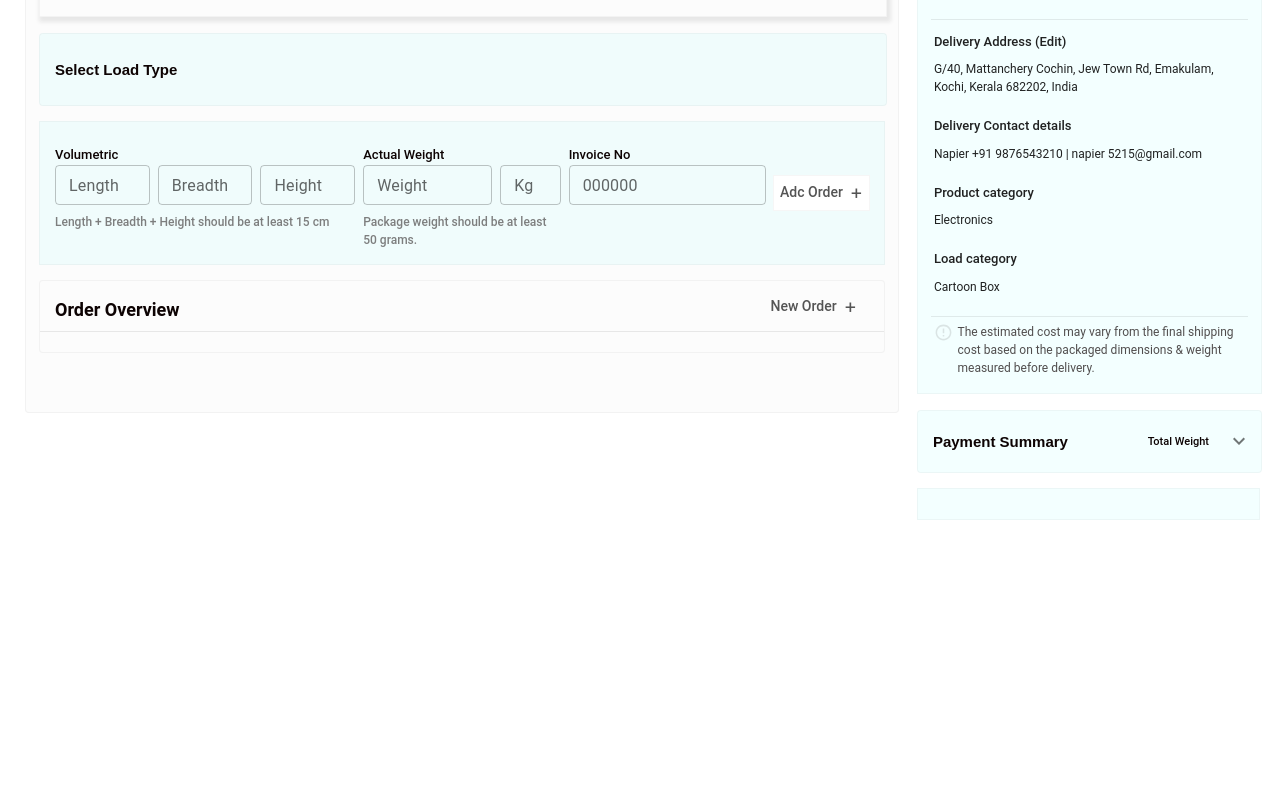
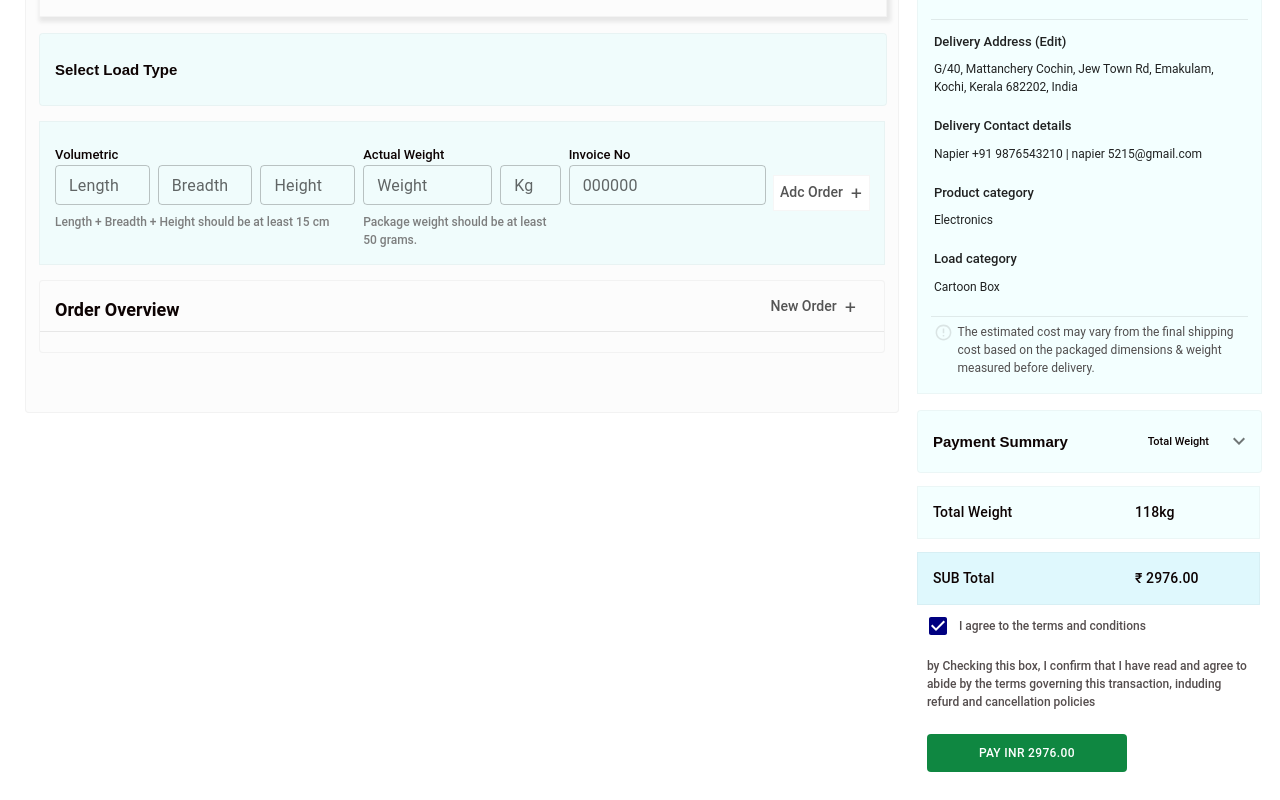
Before and after one commit to rithu1010/DriverLogistics_Project, a React (Create React App) app: page / in a window 1280 px wide. Shown: the part 387-1187 px from the top of the page. Before the commit the page ends 935 px from the top, so only its background shows below. Built offline with nearby package versions, Linux system fonts and the light colour scheme.

Commit message:
changes on order summary page

```diff
--- a/src/Views/orderManagement/orderSummary.js
+++ b/src/Views/orderManagement/orderSummary.js
@@ -9,7 +9,8 @@ import {
   TableCell,
   TableContainer,
   TableRow,
-  Paper,
+  Checkbox,
+  Button,
 } from "@mui/material";
 
 import Accordion from "@mui/material/Accordion";
@@ -300,7 +301,61 @@ const ProductCategory = () => {
             </AccordionDetails>
           </Accordion>
         </Box>
-        <Box sx={style.volumetricBox}></Box>
+        <Box sx={{ marginTop: "-2px" }}>
+          <Box sx={style.volumetricBox}>
+            <Grid container spacing={1}>
+              <Grid item xs={7.6}>
+                <Typography sx={style.totalweight}>Total Weight</Typography>
+              </Grid>
+              <Grid item xs={4.4}>
+                <Typography sx={style.totalweight1}>118kg</Typography>
+              </Grid>
+            </Grid>
+          </Box>
+        </Box>
+        <Box sx={{ marginTop: "-2px" }}>
+          <Box sx={style.subtotalBox}>
+            <Grid container spacing={1}>
+              <Grid item xs={7.6}>
+                <Typography sx={style.totalweight}>SUB Total</Typography>
+              </Grid>
+              <Grid item xs={4.4}>
+                <Typography sx={style.totalweight1}>₹ 2976.00</Typography>
+              </Grid>
+            </Grid>
+          </Box>
+        </Box>
+        <Box>
+          <Grid container spacing={0}>
+            <Grid item sx={1}>
+              <Box>
+                <Checkbox defaultChecked style={{ color: "#000080" }} />
+              </Box>{" "}
+            </Grid>
+            <Grid item sx={11}>
+              <Box>
+                <Typography sx={style.termsandconditions}>
+                  I agree to the terms and conditions
+                </Typography>
+              </Box>
+            </Grid>
+            <Grid item sx={12}>
+              <Box sx={{ padding: "2px 10px 0px 10px" }}>
+                <Typography sx={style.termsandconditions1}>
+                  by Checking this box, I confirm that I have read and agree to
+                  abide by the terms governing this transaction, induding refurd
+                  and cancellation policies
+                </Typography>
+              </Box>
+            </Grid>
+
+            <Grid item sx={12}>
+              <Box sx={{ padding: "2px 10px 0px 10px" }}>
+                <Button sx={style.payButon}>Pay INR 2976.00</Button>
+              </Box>
+            </Grid>
+          </Grid>
+        </Box>
       </Box>
     </Box>
   );
--- a/src/Views/orderManagement/style.js
+++ b/src/Views/orderManagement/style.js
@@ -192,6 +192,14 @@ const styles = () => ({
       padding: "15px",
     },
   },
+  subtotalBox: {
+    "&.MuiBox-root": {
+      backgroundColor: "#42d3f12b",
+      border: "1px solid #1b1b1b0a",
+      marginTop: "15px",
+      padding: "15px",
+    },
+  },
   formText: {
     "&.MuiTypography-root": {
       color: "#0d0303",
@@ -292,6 +300,54 @@ const styles = () => ({
       marginBottom: "-6px",
     },
   },
+  totalweight: {
+    "&.MuiTypography-root": {
+      color: "#0d0303",
+      fontWeight: "550",
+      fontSize: "14px",
+    },
+  },
+  totalweight1: {
+    "&.MuiTypography-root": {
+      color: "#0d0303",
+      fontWeight: "500",
+      fontSize: "14px",
+    },
+  },
+  termsandconditions: {
+    "&.MuiTypography-root": {
+      fontSize: "12px",
+      fontWeight: "550",
+      color: "#0d0303",
+      opacity: "0.7",
+      letterSpacing: "0px",
+      marginTop: "12px",
+      marginBottom: "-6px",
+    },
+  },
+  termsandconditions1: {
+    "&.MuiTypography-root": {
+      fontSize: "12px",
+      fontWeight: "500",
+      color: "#0d0303",
+      opacity: "0.7",
+      letterSpacing: "0px",
+      marginTop: "8px",
+      marginBottom: "-6px",
+    },
+  },
+  payButon: {
+    "&.MuiButtonBase-root": {
+      backgroundColor: "#0F8741",
+      opacity: "1",
+      height: "38px",
+      fontSize: "12px",
+      color: "#fff",
+      textAlign: "center",
+      marginTop: "27px",
+      width: "200px",
+    },
+  },
 });
 
 export default styles;
```
